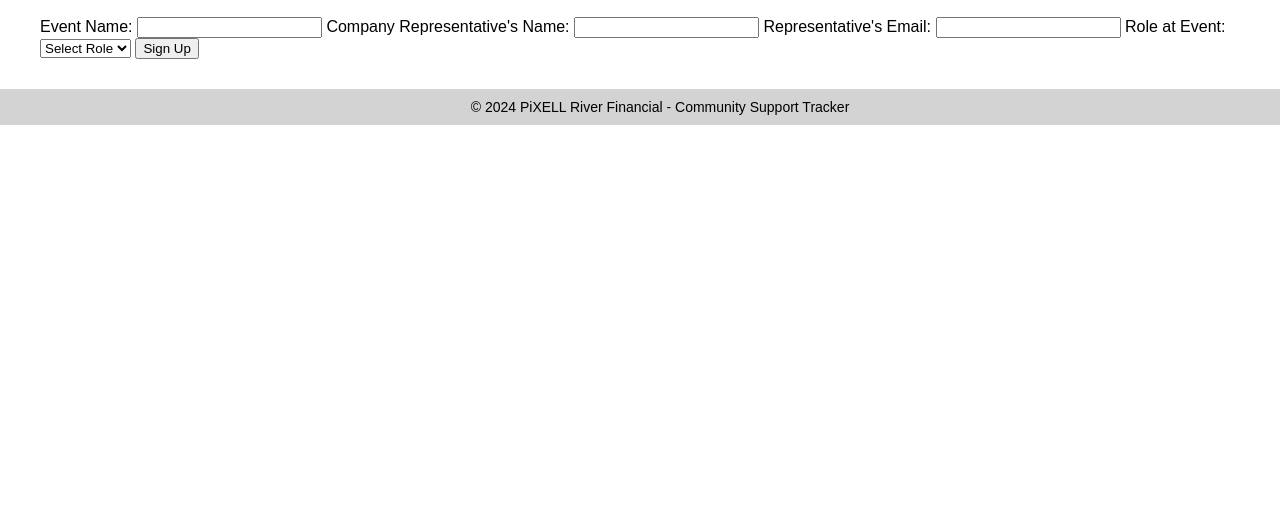
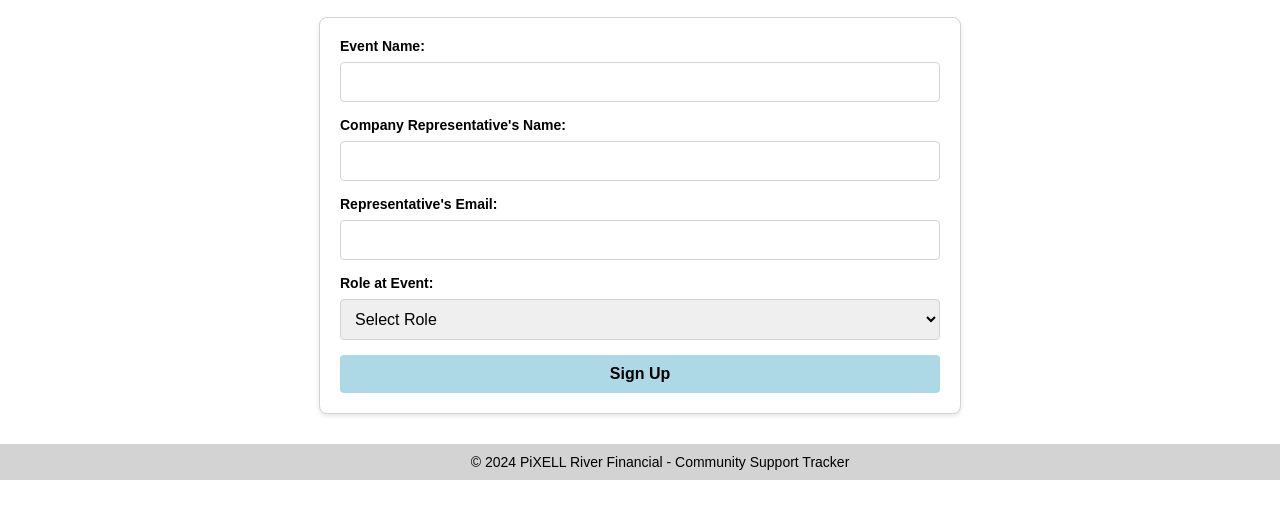
Before and after one commit to maulik6666/Community-Support-Tracker, a plain HTML site: page event_signup.html in a window 1280 px wide. Shown: the part 167-686 px from the top of the page. Drawn offline with Linux system fonts and the light colour scheme.

Commit message:
Fixed the css linking naming error.

```diff
--- a/event_signup.html
+++ b/event_signup.html
@@ -4,7 +4,7 @@
         <meta charset="UTF-8">
         <meta name="viewport" content="width=device-width, initial-scale=1.0">
         <title>Event Signup</title>
-        <link rel="stylesheet" href="form-styles.css"> <!-- Link to shared form styles -->
+        <link rel="stylesheet" href="event-styles.css"> <!-- Link to shared form styles -->
         <script defer src="event_signup.js"></script> <!-- Link to JavaScript -->
         <style>
         /* General Styles */
```
